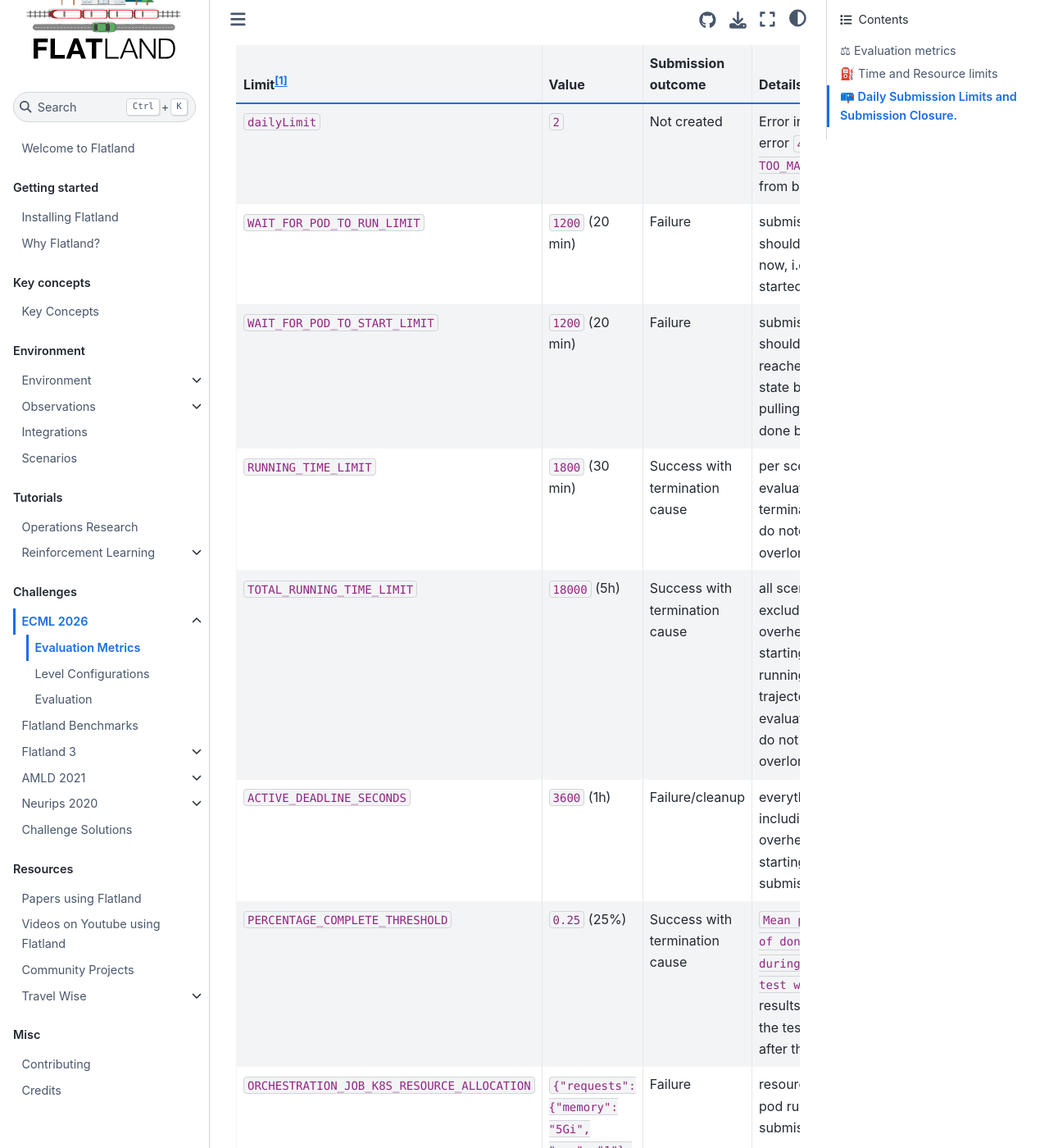
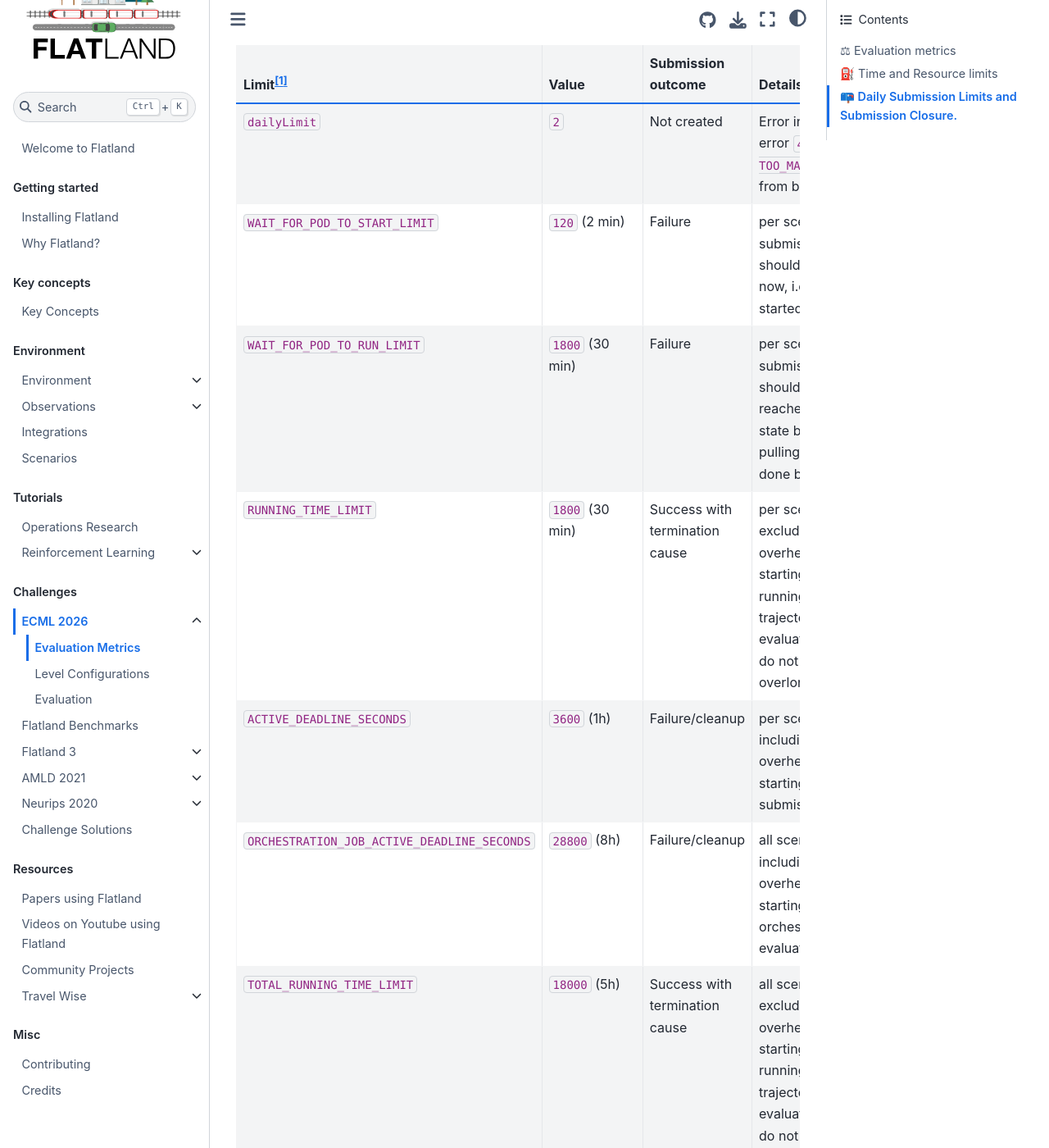
Before and after one commit to flatland-association/flatland-book, a Jupyter Book: the page built from challenges/ecml2026/eval.md, in a window 1280 px wide and 1400 px high, scrolled down 2770 px. Shown: the whole window at 82% size. Built offline with Jupyter Book 1.0.4 settings and Sphinx 7.4.7 and the Sphinx Book theme 1.1.4, drawn with Linux system fonts in a browser that asks for light colours; pages that are not in the unit, such as notebooks, are missing from menus; some of the changed text lies outside the part shown.

Commit message:
docs(ecml2026): update limits post-competition.

```diff
--- a/challenges/ecml2026/eval.md
+++ b/challenges/ecml2026/eval.md
@@ -33,10 +33,11 @@ $$
 S_\text{submission} = \sum_{l=0}^6 \sum_{s=1}^5 \left( \sum_{a=1}^{a_{l,s}} \frac{\max\{r_a^{l,s}, -m_{l,s}\}}{m_{l,s} a_{l,s}} + 1 \right) \ ,
 $$
 
-where $m_{l,s}$ and $a_{l,s}$ are the maximum episode steps and number of agents for scenario $s$ of level $l$ respectively. The (unnormalized) total reward for agent $a$ in level $l$ and scenario $s$ is the sum over the different categories of rewards/penalties
+where $m_{l,s}$ and $a_{l,s}$ are the maximum episode steps and number of agents for scenario $s$ of level $l$ respectively. The (unnormalized) total reward for
+agent $a$ in level $l$ and scenario $s$ is the sum over the different categories of rewards/penalties
 
 $$
-r_a^{l,s} = \sum_{c\in C} r_{a,c}^{l,s} \leq 0  \ .
+r_a^{l,s} = \sum_{c\in C} r_{a,c}^{l,s} \leq 0 \ .
 $$
 
 For comparing the contributions of different reward categories to the scenario score we look at the normalized category score
@@ -64,7 +65,7 @@ Evaluation is stopped when a submission does not reach the threshold of 25% comp
 The factors for the [reward function](../../environment/environment/rewards.md) in this competition are:
 
 | factor                                    | value |
-| ----------------------------------------- | :---: |
+|-------------------------------------------|:-----:|
 | journey not started (cancellation factor) |   5   |
 | cancellation time buffer                  |   0   |
 | delay at target                           |   1   |
@@ -93,21 +94,22 @@ We do not provide GPUs.
 ### Detailed overview over resource limits
 
 | Limit[^1]                                   | Value                                                                                    | Submission outcome             | Details                                                                                                                                               |
-| ------------------------------------------- | ---------------------------------------------------------------------------------------- | ------------------------------ | ----------------------------------------------------------------------------------------------------------------------------------------------------- |
+|---------------------------------------------|------------------------------------------------------------------------------------------|--------------------------------|-------------------------------------------------------------------------------------------------------------------------------------------------------|
 | `dailyLimit`                                | `2`                                                                                      | Not created                    | Error in frontend as error `429 TOO_MANY_REQUESTS` from backend.                                                                                      |
-| `WAIT_FOR_POD_TO_RUN_LIMIT`                 | `1200` (20 min)                                                                          | Failure                        | submission pod should be listed by now, i.e. pulling has started by now.                                                                              |
-| `WAIT_FOR_POD_TO_START_LIMIT`               | `1200` (20 min)                                                                          | Failure                        | submission pod should have reached running state by now, i.e. pulling should be done by now                                                           |
-| `RUNNING_TIME_LIMIT`                        | `1800` (30 min)                                                                          | Success with termination cause | per scenario; evaluation terminated; results do notexcl. the overlong scenario                                                                        |
+| `WAIT_FOR_POD_TO_START_LIMIT`               | `120` (2 min)                                                                            | Failure                        | per scenario, submission pod should be listed by now, i.e. pulling has started by now.                                                                |
+| `WAIT_FOR_POD_TO_RUN_LIMIT`                 | `1800` (30 min)                                                                          | Failure                        | per scenario, submission pod should have reached running state by now, i.e. pulling should be done by now .                                           |
+| `RUNNING_TIME_LIMIT`                        | `1800` (30 min)                                                                          | Success with termination cause | per scenario, excluding technical overhead for starting pods and running offline trajectory evaluation; results do not include the overlong scenario  |
+| `ACTIVE_DEADLINE_SECONDS`                   | `3600` (1h)                                                                              | Failure/cleanup                | per scenario, including technical overhead for starting pods for submission                                                                           |
+| `ORCHESTRATION_JOB_ACTIVE_DEADLINE_SECONDS` | `28800` (8h)                                                                             | Failure/cleanup                | all scenarios, including technical overhead for starting pods for orchestration and evaluation                                                        |
 | `TOTAL_RUNNING_TIME_LIMIT`                  | `18000` (5h)                                                                             | Success with termination cause | all scenarios, excluding technical overhead for starting pods and running offline trajectory evaluation; results do not include the overlong scenario |
-| `ACTIVE_DEADLINE_SECONDS`                   | `3600` (1h)                                                                              | Failure/cleanup                | everything including technical overhead for starting pods for submission                                                                              |
 | `PERCENTAGE_COMPLETE_THRESHOLD`             | `0.25` (25%)                                                                             | Success with termination cause | `Mean percentage of done agents during the last test was too low`; results do include the test, but stop after the test.                              |
 | `ORCHESTRATION_JOB_K8S_RESOURCE_ALLOCATION` | `{"requests": {"memory": "5Gi", "cpu": "1"}, "limits": {"memory": "5Gi", "cpu": "1"}}`   | Failure                        | resource limits for pod running the submission                                                                                                        |
 | `K8S_RESOURCE_ALLOCATION`                   | `{"requests": {"memory": "15Gi", "cpu": "4"}, "limits": {"memory": "15Gi", "cpu": "4"}}` | Failure                        | resource limits for pod running the submission                                                                                                        |
-| `ORCHESTRATION_JOB_ACTIVE_DEADLINE_SECONDS` | `28800` (8h)                                                                             | Failure/cleanup                | everything including technical overhead for starting pods for orchestration and evaluation                                                            |
 
 [^1]: see [implementation](https://github.com/flatland-association/flatland-benchmarks/pull/594/changes)
 
-To move from one level to the next, a submission has to achieve a mean success rate of 25\% over the 5 scenarios of that level, i.e., at least 25\% of the trains have to reach their destination. Constraints to ensure a level playing field:
+To move from one level to the next, a submission has to achieve a mean success rate of 25\% over the 5 scenarios of that level, i.e., at least 25\% of the
+trains have to reach their destination. Constraints to ensure a level playing field:
 
 - 30 minutes per scenario limit
 - 5 hours per submission limit
```
